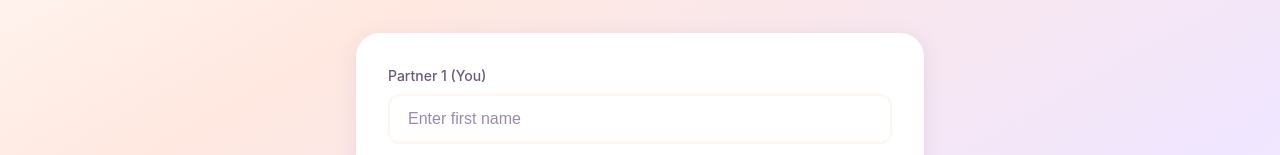
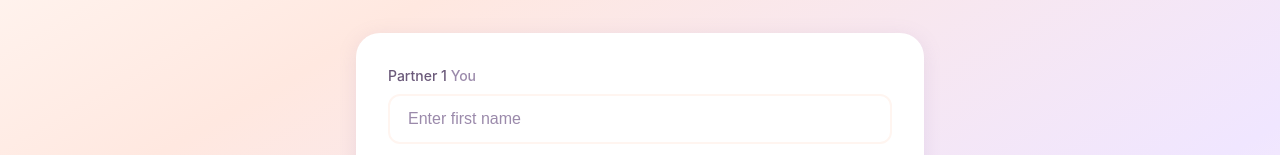
Before and after one commit to stoffis-git/play-reveal, a React (Vite) app: page / in a window 1280 px wide. Shown: the part 216-371 px from the top of the page. Built offline with nearby package versions, Linux system fonts and the light colour scheme.

Commit message:
Fix Partner 1 label styling and handle share abort gracefully
- Change 'Partner 1 (You)' to 'Partner 1 You' with 'You' in grey
- Handle AbortError when user cancels share dialog (no error thrown)
- Prevent fallback to clipboard when user intentionally aborts share

```diff
--- a/src/components/LandingPage.tsx
+++ b/src/components/LandingPage.tsx
@@ -123,8 +123,12 @@ export function LandingPage() {
         });
         return;
       }
-    } catch {
-      // Ignore share errors and fall through to clipboard fallback
+    } catch (err) {
+      // If user aborted the share dialog, don't fall through to clipboard
+      if (err && typeof err === 'object' && 'name' in err && (err as { name?: string }).name === 'AbortError') {
+        return;
+      }
+      // For other errors, fall through to clipboard fallback
     }
 
     try {
@@ -233,7 +237,9 @@ export function LandingPage() {
           marginBottom: '32px'
         }}>
           <div className="input-group">
-            <label className="input-label">Partner 1 (You)</label>
+            <label className="input-label">
+              Partner 1 <span style={{ color: 'var(--text-muted)' }}>You</span>
+            </label>
             <input
               type="text"
               className="input"
```
